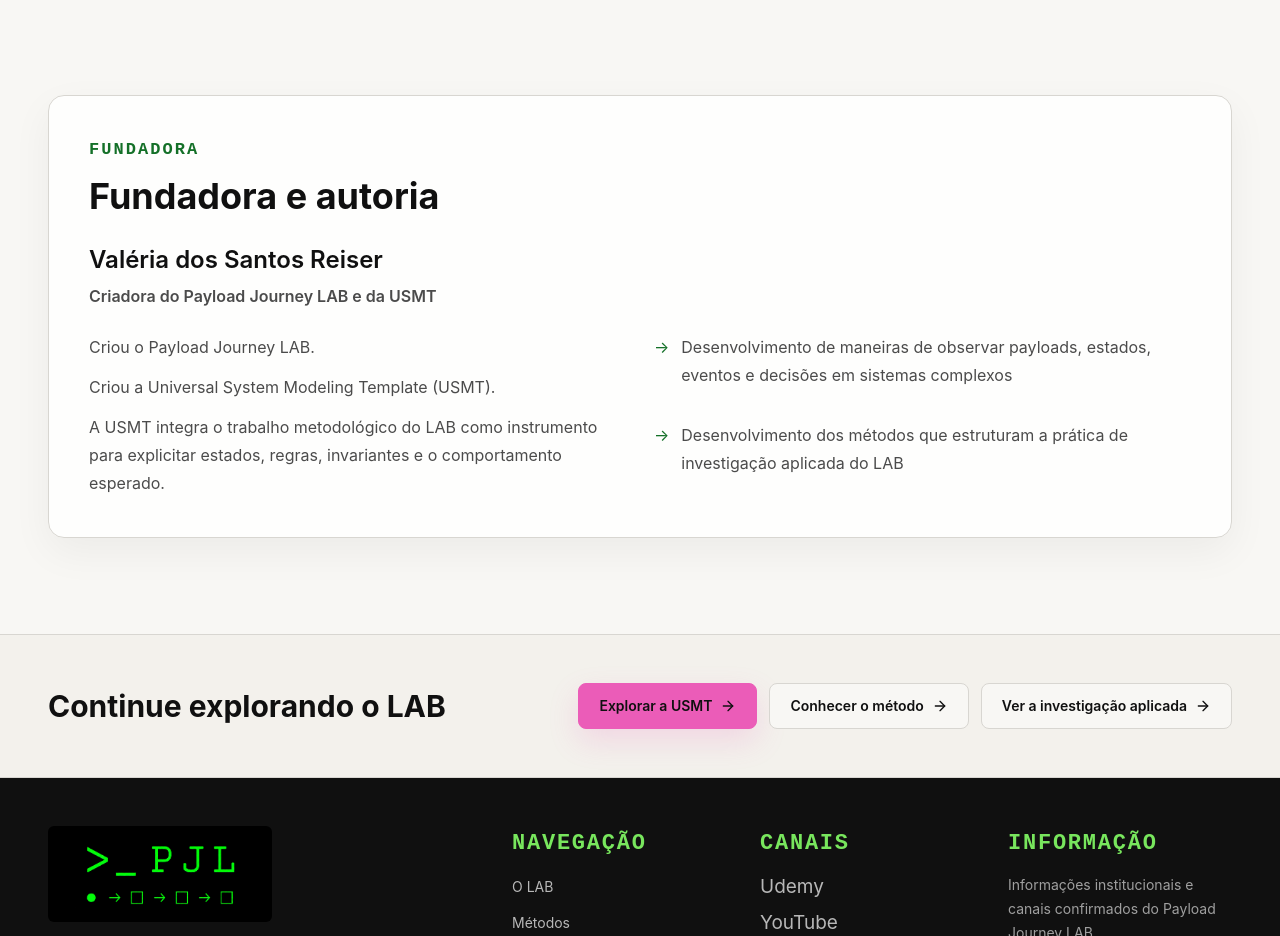
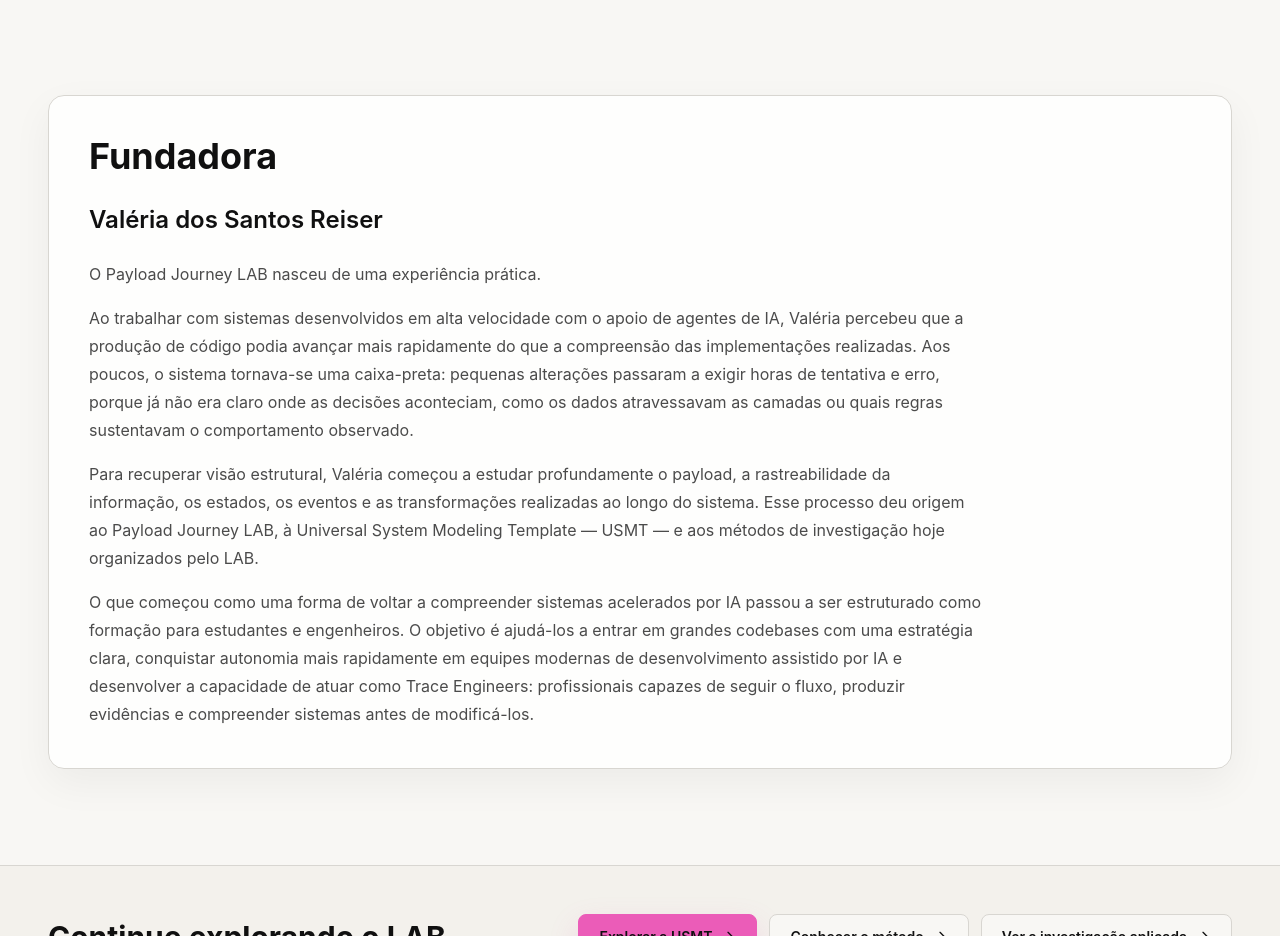
Before and after one commit to valleria-web/PayloadJourneyLAB, a Next.js app: page /lab in a window 1280 px wide. Shown: the part 2700-3636 px from the top of the page. Built offline with nearby package versions, Linux system fonts and the light colour scheme.

Commit message:
fundadora

```diff
--- a/components/sections/LabOverviewSection.tsx
+++ b/components/sections/LabOverviewSection.tsx
@@ -1,7 +1,6 @@
 import { Card } from "@/components/ui/Card";
 import { SectionHeader } from "@/components/ui/SectionHeader";
 import { Section } from "@/components/ui/Section";
-import { TechnicalLabel } from "@/components/ui/TechnicalLabel";
 import { siteContent } from "@/content/payload-journey-lab";
 import { homepageAnchors } from "@/content/site";
 
@@ -80,24 +79,12 @@
 
       <Section id="founder" className="scroll-mt-24 bg-paper">
         <Card className="bg-subtle p-6 sm:p-8 lg:p-10">
-          <TechnicalLabel tone="readable">Fundadora</TechnicalLabel>
-          <h2 className="mt-3 text-3xl font-bold text-ink sm:text-4xl">Fundadora e autoria</h2>
+          <h2 className="text-3xl font-bold text-ink sm:text-4xl">Fundadora</h2>
           <h3 className="mt-7 text-2xl font-semibold text-ink">{content.founder.name}</h3>
-          <p className="mt-2 font-semibold text-graphite">{content.founder.role}</p>
-          <div className="mt-6 grid gap-7 lg:grid-cols-2">
-            <div className="grid gap-3 text-sm leading-6 text-graphite sm:text-base sm:leading-7">
-              <p>{content.founder.labCreation}</p>
-              <p>{content.founder.usmtCreation}</p>
-              <p>{content.relationshipToUsmt}</p>
-            </div>
-            <ul className="grid gap-3 text-sm leading-6 text-graphite sm:text-base sm:leading-7">
-              {content.founder.confirmedContext.map((context) => (
-                <li key={context} className="flex gap-3">
-                  <span aria-hidden="true" className="text-accent-readable">→</span>
-                  <span>{context}</span>
-                </li>
-              ))}
-            </ul>
+          <div className="mt-6 grid max-w-4xl gap-4 text-sm leading-6 text-graphite sm:text-base sm:leading-7">
+            {content.founder.biography.map((paragraph) => (
+              <p key={paragraph}>{paragraph}</p>
+            ))}
           </div>
         </Card>
       </Section>
--- a/content/payload-journey-lab.ts
+++ b/content/payload-journey-lab.ts
@@ -408,17 +408,14 @@
     ],
     founder: {
       name: "Valéria dos Santos Reiser",
-      role: "Criadora do Payload Journey LAB e da USMT",
-      labCreation: "Criou o Payload Journey LAB.",
-      usmtCreation: "Criou a Universal System Modeling Template (USMT).",
-      confirmedContext: [
-        "Desenvolvimento de maneiras de observar payloads, estados, eventos e decisões em sistemas complexos",
-        "Desenvolvimento dos métodos que estruturam a prática de investigação aplicada do LAB",
+      biography: [
+        "O Payload Journey LAB nasceu de uma experiência prática.",
+        "Ao trabalhar com sistemas desenvolvidos em alta velocidade com o apoio de agentes de IA, Valéria percebeu que a produção de código podia avançar mais rapidamente do que a compreensão das implementações realizadas. Aos poucos, o sistema tornava-se uma caixa-preta: pequenas alterações passaram a exigir horas de tentativa e erro, porque já não era claro onde as decisões aconteciam, como os dados atravessavam as camadas ou quais regras sustentavam o comportamento observado.",
+        "Para recuperar visão estrutural, Valéria começou a estudar profundamente o payload, a rastreabilidade da informação, os estados, os eventos e as transformações realizadas ao longo do sistema. Esse processo deu origem ao Payload Journey LAB, à Universal System Modeling Template — USMT — e aos métodos de investigação hoje organizados pelo LAB.",
+        "O que começou como uma forma de voltar a compreender sistemas acelerados por IA passou a ser estruturado como formação para estudantes e engenheiros. O objetivo é ajudá-los a entrar em grandes codebases com uma estratégia clara, conquistar autonomia mais rapidamente em equipes modernas de desenvolvimento assistido por IA e desenvolver a capacidade de atuar como Trace Engineers: profissionais capazes de seguir o fluxo, produzir evidências e compreender sistemas antes de modificá-los.",
       ],
       professionalLink: siteLinks.linkedin,
     },
-    relationshipToUsmt:
-      "A USMT integra o trabalho metodológico do LAB como instrumento para explicitar estados, regras, invariantes e o comportamento esperado.",
   } satisfies LabPresentation,
   methods: {
     ...methodsSectionContent,
--- a/types/content.ts
+++ b/types/content.ts
@@ -54,7 +54,6 @@
   connectionToInvestigativePractice: string;
   values: string[];
   founder: FounderProfile;
-  relationshipToUsmt: string;
   cta?: EntryCta;
 };
 
@@ -100,10 +99,7 @@
 
 export type FounderProfile = {
   name: string;
-  role: string;
-  labCreation: string;
-  usmtCreation: string;
-  confirmedContext: string[];
+  biography: string[];
   professionalLink: string | null;
 };
 
```
Also changed, not shown: scripts/verify-homepage.mjs (+6 -7 lines).
